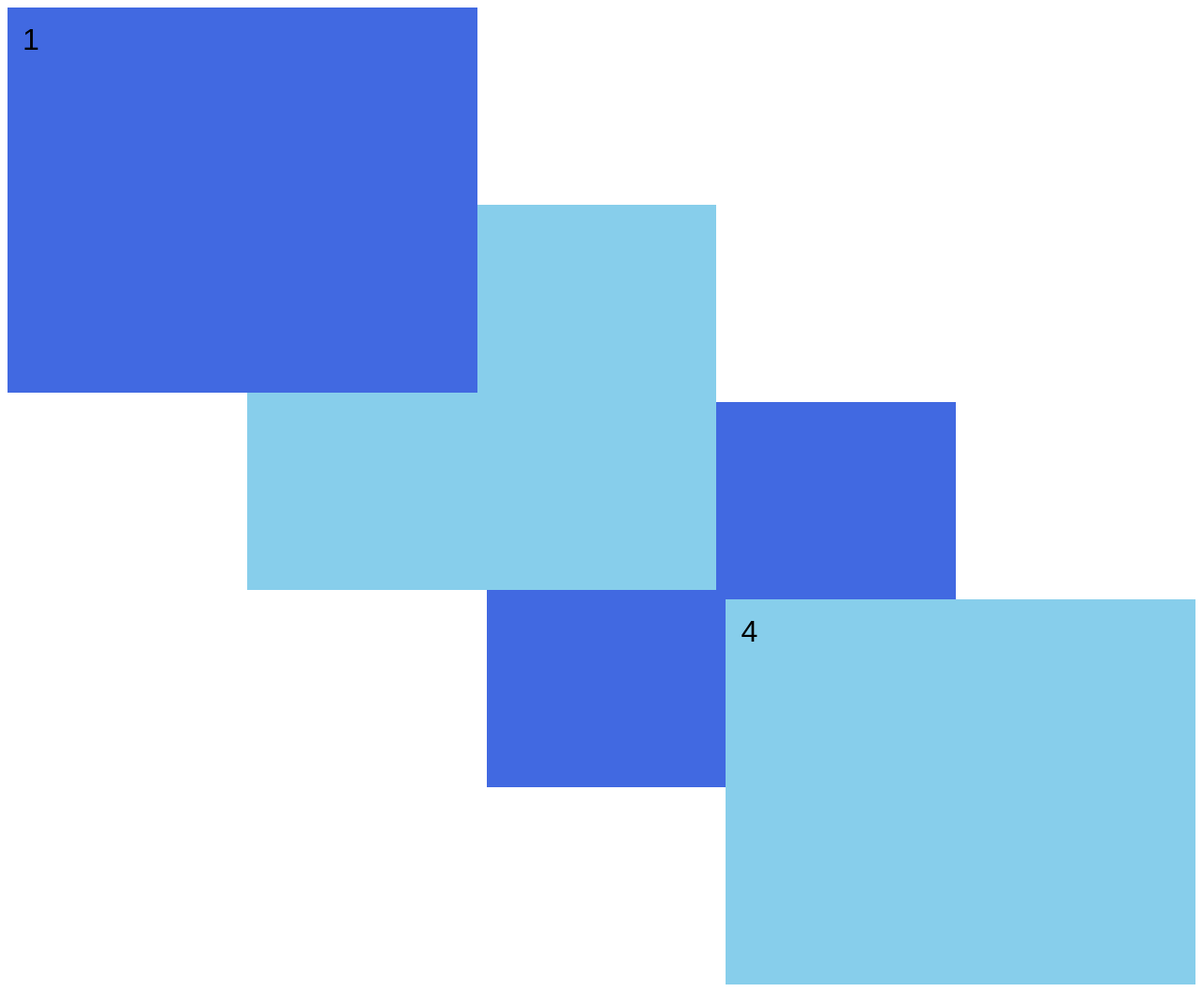
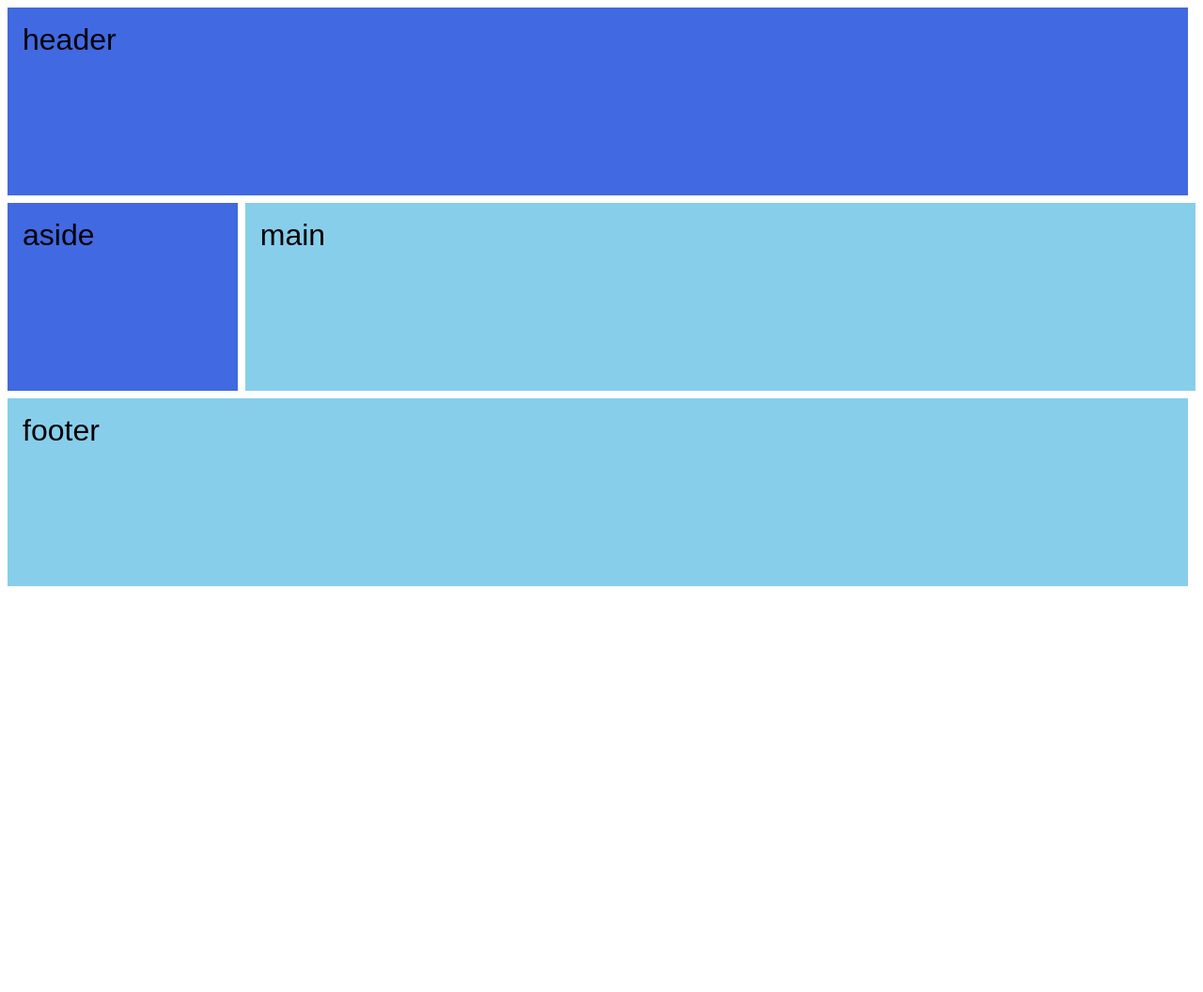
Before and after one commit to pauloWeslleY/css_grid, a plain HTML site: page index.html in a window 1280 px wide. Shown: the whole page at 94% size. After the commit the page ends 800 px from the top, so only its background shows below. Drawn offline with Linux system fonts and the light colour scheme.

Commit message:
css_grid aula 22

```diff
--- a/index.html
+++ b/index.html
@@ -10,10 +10,10 @@
 	</head>
 	<body>
 		<div class="wrapper">
-			<div>1</div>
-			<div>2</div>
-			<div>3</div>
-			<div>4</div>
+			<header>header</header>
+			<main>main</main>
+			<aside>aside</aside>
+			<footer>footer</footer>
 		</div>
 	</body>
 </html>
--- a/styles/sass/main.scss
+++ b/styles/sass/main.scss
@@ -2,42 +2,37 @@ body {
 	font-family: Arial, Helvetica, sans-serif;
 }
 
-.wrapper div {
+.wrapper * {
 	background-color: #4169e1;
 	padding: 1rem;
 
 	font-size: 2rem;
 }
 
-.wrapper div:nth-child(even) {
+.wrapper *:nth-child(even) {
 	background-color: #87ceeb;
 }
 
-.wrapper {
-	display: grid;
+@media (min-width: 768px) {
+	.wrapper {
+		display: grid;
 
-	grid-template-columns: repeat(5, 1fr);
-
-	grid-auto-rows: 200px;
-	grid-gap: 10px;
+		grid-template-columns: [site-start] 1fr [content-start] repeat(4, 1fr) [site-end];
+		grid-template-rows: [site-top] 200px [content-top] 200px [content-bottom] 200px [site-bottom];
+		grid-gap: 0.5rem;
+	}
 }
 
-.wrapper > div:nth-child(1) {
-	grid-row: 1 / 3;
-	grid-column: 1 / 3;
-	z-index: 2;
+header,
+footer {
+	grid-column: site;
 }
 
-.wrapper > div:nth-child(2) {
-	grid-row: 2 / 4;
-	grid-column: 2 / 4;
-	z-index: 1;
+main {
+	grid-column: content;
 }
-.wrapper > div:nth-child(3) {
-	grid-row: 3 / 5;
-	grid-column: 3 / 5;
+
+aside {
+	grid-column: site-start / content-start;
+	grid-row: content-top / content-bottom;
 }
-.wrapper > div:nth-child(4) {
-	grid-row: 4 / 6;
-	grid-column: 4 / 6;
-}
```
Also changed, not shown: styles/css/main.css, 1 other file.
